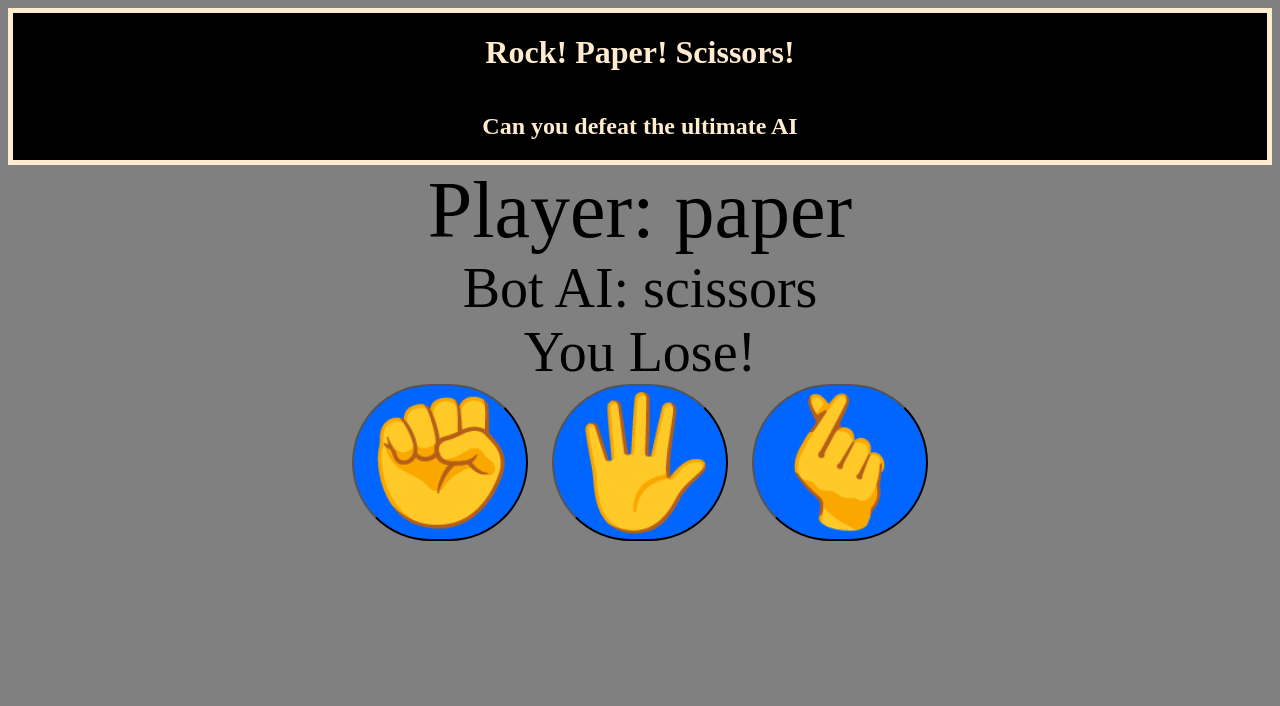
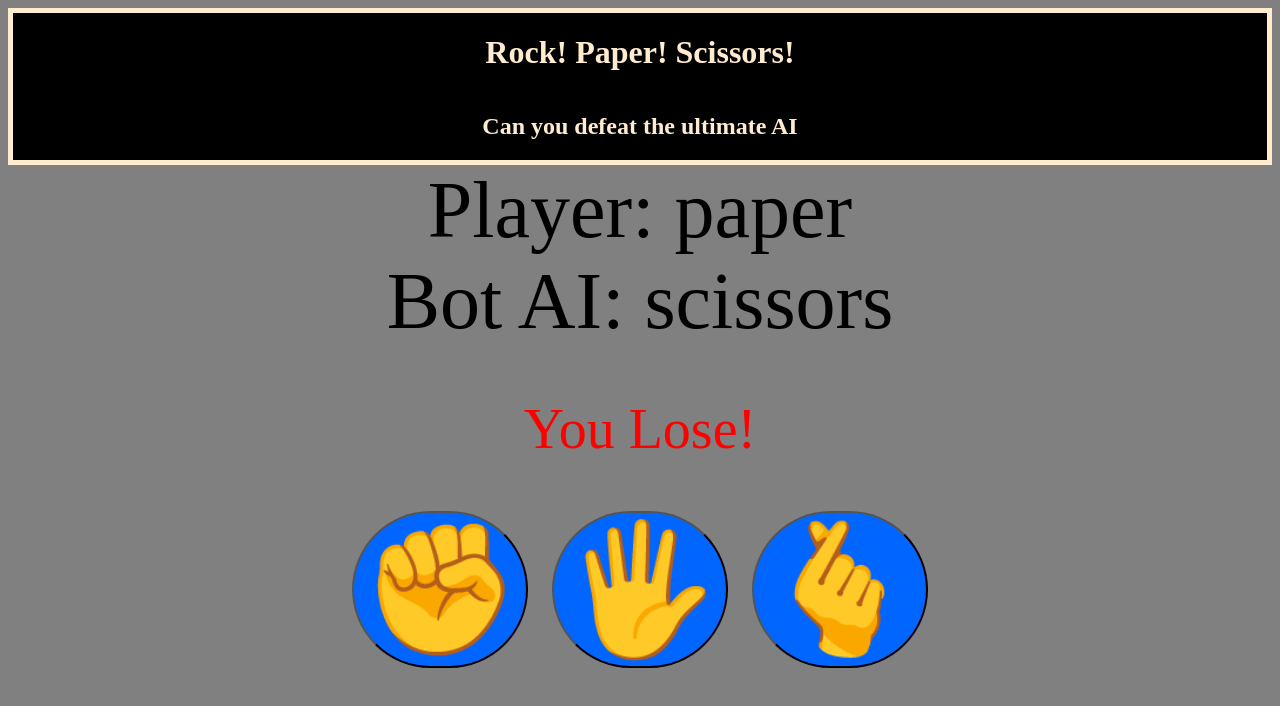
Before and after one commit to bertillosam/RPSgame, a plain HTML site: page index.html in a window 1280 px wide. Both pictures are taken after a click on the button "🖐️". Drawn offline with Linux system fonts and the light colour scheme.

Commit message:
adding color to results

```diff
--- a/index.js
+++ b/index.js
@@ -30,4 +30,15 @@ function playerChoice(playerChoice){
     playerDisplay.textContent = `Player: ${playerChoice}`;
     computerDisplay.textContent = `Bot AI: ${computerChoice}`;
     resultDisplay.textContent = result;
+
+    resultDisplay.classList.remove("greenText", "redText");
+
+    switch(result){
+        case "You Win":
+            resultDisplay.classList.add("greenText");
+            break;
+        case "You Lose!":
+            resultDisplay.classList.add("redText");
+            break;
+    }
 }
--- a/styles.css
+++ b/styles.css
@@ -31,6 +31,15 @@ body {
 .choices button:hover{
     background-color: rgba(0, 0, 255, 0.568);
 }
-#playerDisplay {
+#playerDisplay, #computerDisplay {
     font-size: 5rem;
 }
+#resultDisplay {
+    margin: 50px 0;
+}
+.greenText {
+    color: rgb(174, 223, 102);
+}
+.redText {
+    color: rgb(255, 0, 0);
+}
```
